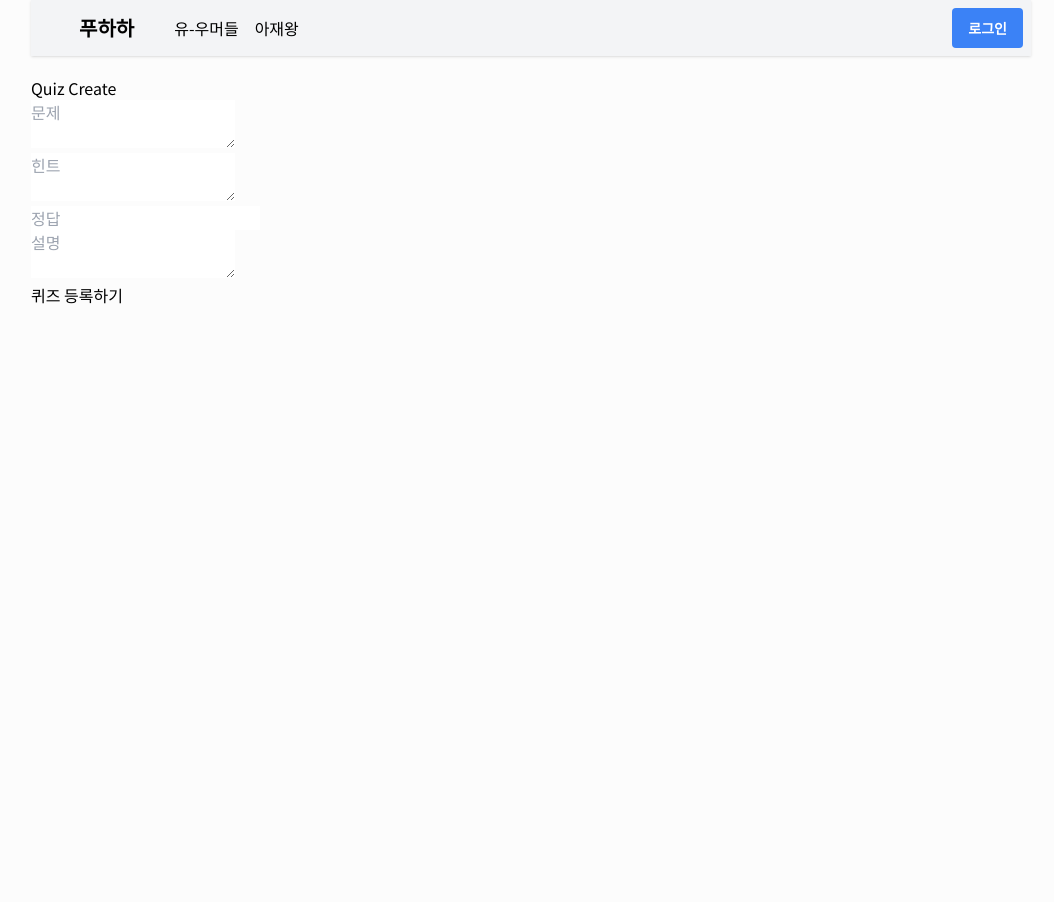
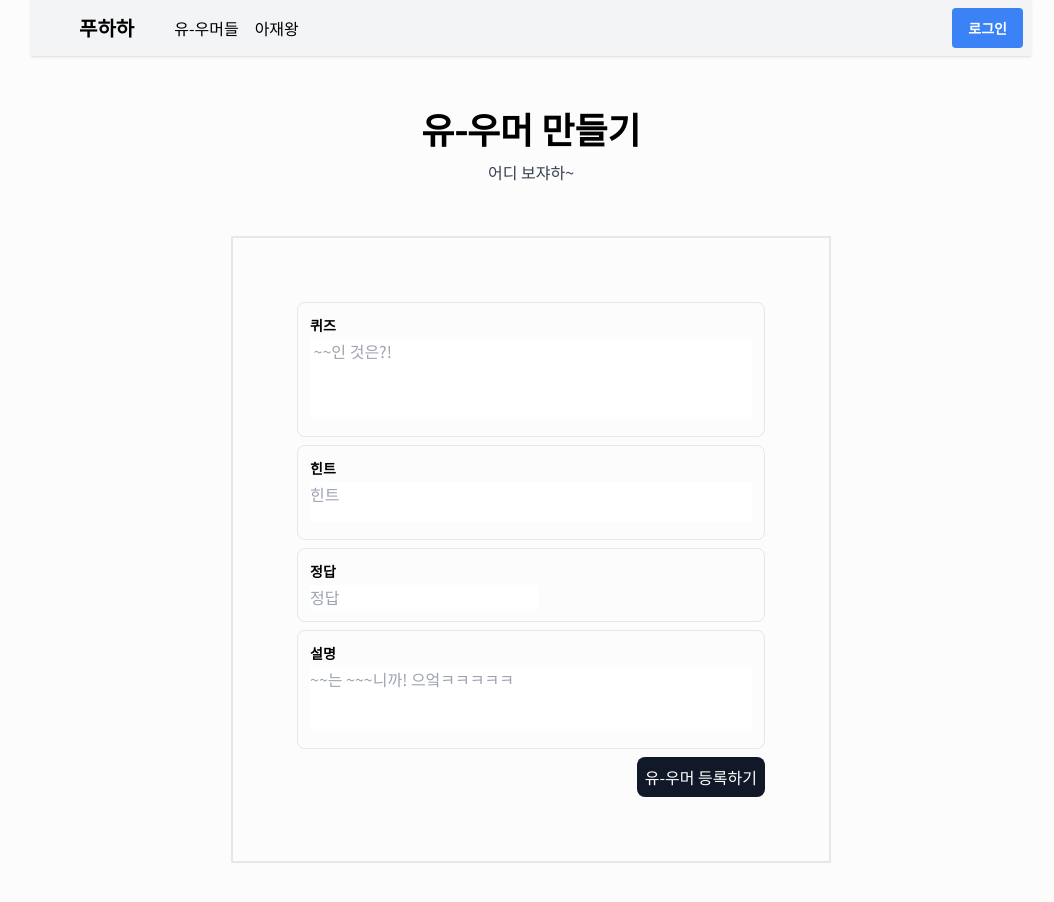
Before and after one commit to Wooin-dev/HAHAHA-Front, a React (Create React App) app: page /quizzes/create in a window 1280 px wide. Shown: the whole page, without its empty margins (109-1163 px from the left). Before the commit the page ends 800 px from the top, so only its background shows below. Built offline with nearby package versions, Linux system fonts and the light colour scheme.

Commit message:
[css] 퀴즈 만들기 페이지 css

```diff
--- a/src/App.js
+++ b/src/App.js
@@ -6,7 +6,7 @@ import Header from "./components/Header";
 import Mypage from "./pages/Mypage";
 import Rank from "./pages/Rank";
 import QuizOne from "./pages/QuizOne";
-import QuizCreate from "./pages/QuizCreate";
+import QuizRequest from "./pages/QuizRequest";
 import QuizModify from "./pages/QuizModify";
 import Login from "./pages/Login";
 import SignUp from "./pages/SignUp";
@@ -52,7 +52,7 @@ function App() {
                     <Route path="/" element={<QuizListPage/>}/>
                     <Route path="/quizzes" element={<QuizListPage/>}/>
                     <Route path="/quizzes/:id" element={<QuizOne/>}/>
-                    <Route path="/quizzes/create" element={<QuizCreate/>}/>
+                    <Route path="/quizzes/create" element={<QuizRequest/>}/>
                     <Route path="/quizzes/modify/:id" element={<QuizModify/>}/>
                     <Route path="/rank" element={<Rank/>}/>
                     <Route path="/my-page" element={<Mypage/>}/>
--- a/src/components/Title.js
+++ b/src/components/Title.js
@@ -2,12 +2,19 @@ import React from 'react';
 
 function Title(props) {
     return (
-        <h1 className="
-            text-4xl font-bold text-center
-            m-auto p-16
+        <div className="p-5 text-center">
+            <h1 className="
+            text-4xl font-bold
+            m-auto my-3
             ">
-            {props.title}
-        </h1>
+                {props.title}
+            </h1>
+            <h3 className="
+            text-gray-700
+            ">
+                {props.subtitle}
+            </h3>
+        </div>
     );
 }
 
--- a/src/pages/QuizCreate.js
+++ /dev/null
@@ -1,55 +0,0 @@
-import React from 'react';
-import axios from "axios";
-import {useNavigate, RedirectFunction} from "react-router-dom";
-
-function QuizCreate(props) {
-
-    const navigate = useNavigate();
-
-    function createQuizOnList(_question, _hint, _answer, _description) {
-
-    axios.post('http://localhost:8080/api/quizzes', {
-        question: _question,
-        hint: _hint,
-        answer: _answer,
-        description: _description
-    },{
-        withCredentials: true
-    }).then((res) => {
-        console.log(res);
-        navigate('/quizzes');
-    }).catch((error) => {
-        console.log('get error');
-        console.log(error);
-    })
-
-}
-    return (
-        <div className={'page-container'}>
-            <h2>Quiz Create</h2>
-            <form onSubmit={e => {
-                e.preventDefault();
-
-                const title = e.target.title.value;
-                const hint = e.target.hint.value;
-                const answer = e.target.answer.value;
-                const description = e.target.description.value;
-
-                createQuizOnList(title, hint, answer, description);
-
-            }}>
-                <p><textarea name="title" placeholder="문제"/></p>
-                <p><textarea name="hint" placeholder="힌트"/></p>
-                <p><input type="text" name="answer" placeholder="정답"/></p>
-                <p><textarea name="description" placeholder="설명"/></p>
-                <p><input type="submit" value="퀴즈 등록하기"/></p>
-            </form>
-        </div>
-    );
-}
-
-
-
-
-
-export default QuizCreate;
--- a/src/pages/QuizListPage/Components/PageBtnRow.js
+++ b/src/pages/QuizListPage/Components/PageBtnRow.js
@@ -5,7 +5,7 @@ import React from "react";
 const Pagination = ({startPage, setStartPage, currentPage, setCurrentPage, totalPages, onPageChange}) => {
     let pageNumbers = []; // pageNumbers를 let으로 변경
 
-    const maxVisibleButtons = 5;
+    const maxVisibleButtons = 10;
 
     const renderPageNumbers = () => {
         pageNumbers = []; // 페이지 렌더링 전에 배열을 초기화
--- /dev/null
+++ b/src/pages/QuizRequest.js
@@ -0,0 +1,86 @@
+import React, {useState} from 'react';
+import axios from "axios";
+import {useNavigate, RedirectFunction} from "react-router-dom";
+import Title from "../components/Title";
+
+function QuizRequest(props) {
+
+
+    const navigate = useNavigate();
+
+    const [question, setQuestion] = useState("");
+    const [hint, setHint] = useState("");
+    const [answer, setAnswer] = useState("");
+    const [description, setDescription] = useState("");
+
+    function createQuizOnList() {
+
+        axios.post('http://localhost:8080/api/quizzes', {
+            question: question,
+            hint: hint,
+            answer: answer,
+            description: description,
+        }, {
+            withCredentials: true
+        }).then((res) => {
+            console.log(res);
+            navigate('/quizzes');
+        }).catch((error) => {
+            console.log(error);
+        })
+
+    }
+
+    return (
+        <div className='page-container'>
+            <Title title="유-우머 만들기" subtitle="어디 보쟈하~"/>
+
+            <div className="w-[600px] mx-auto border-2 space-y-2 mt-8 p-16">
+
+                <div className="border-[1px] p-3 rounded-lg">
+                    <p className="text-sm font-bold mb-1">퀴즈</p>
+                    <textarea name="question" placeholder=" ~~인 것은?!" value={question}
+                              className="w-full h-20 resize-none"
+                              onChange={(e) => {
+                                  setQuestion(e.target.value)
+                              }}/>
+                </div>
+                <div className="border-[1px] p-3 rounded-lg">
+                    <p className="text-sm font-bold mb-1">힌트</p>
+                    <textarea name="hint" placeholder="힌트" value={hint}
+                              className="w-full h-10 resize-none"
+                              onChange={(e) => {
+                                  setHint(e.target.value)
+                              }}/>
+                </div>
+                <div className="border-[1px] p-3 rounded-lg">
+                    <p className="text-sm font-bold mb-1">정답</p>
+                    <input type="text" name="answer" placeholder="정답" value={answer}
+                           onChange={(e) => {
+                               setAnswer(e.target.value)
+                           }}/>
+                </div>
+                <div className="border-[1px] p-3 rounded-lg">
+                    <p className="text-sm font-bold mb-1">설명</p>
+                    <textarea name="description" placeholder="~~는 ~~~니까! 으엌ㅋㅋㅋㅋㅋ" value={description}
+                              className="w-full h-16 resize-none"
+                              onChange={(e) => {
+                                  setDescription(e.target.value)
+                              }}/>
+                </div>
+                <div className="ml-auto mr-auto">
+                    <button className="text-white bg-gray-900 rounded-lg p-2 mr-0 ml-auto block"
+                            onClick={e => {
+                                e.preventDefault();
+                                createQuizOnList();
+                            }}>
+                        유-우머 등록하기
+                    </button>
+                </div>
+            </div>
+        </div>
+    );
+}
+
+
+export default QuizRequest;
```
